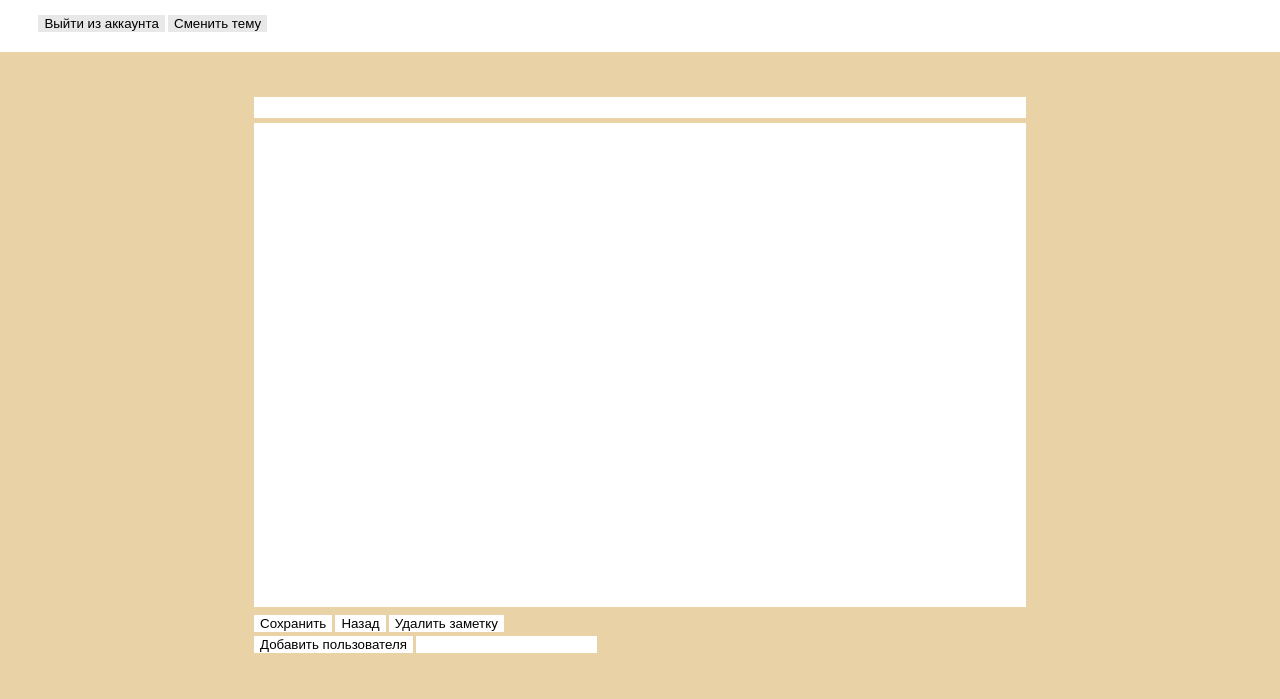
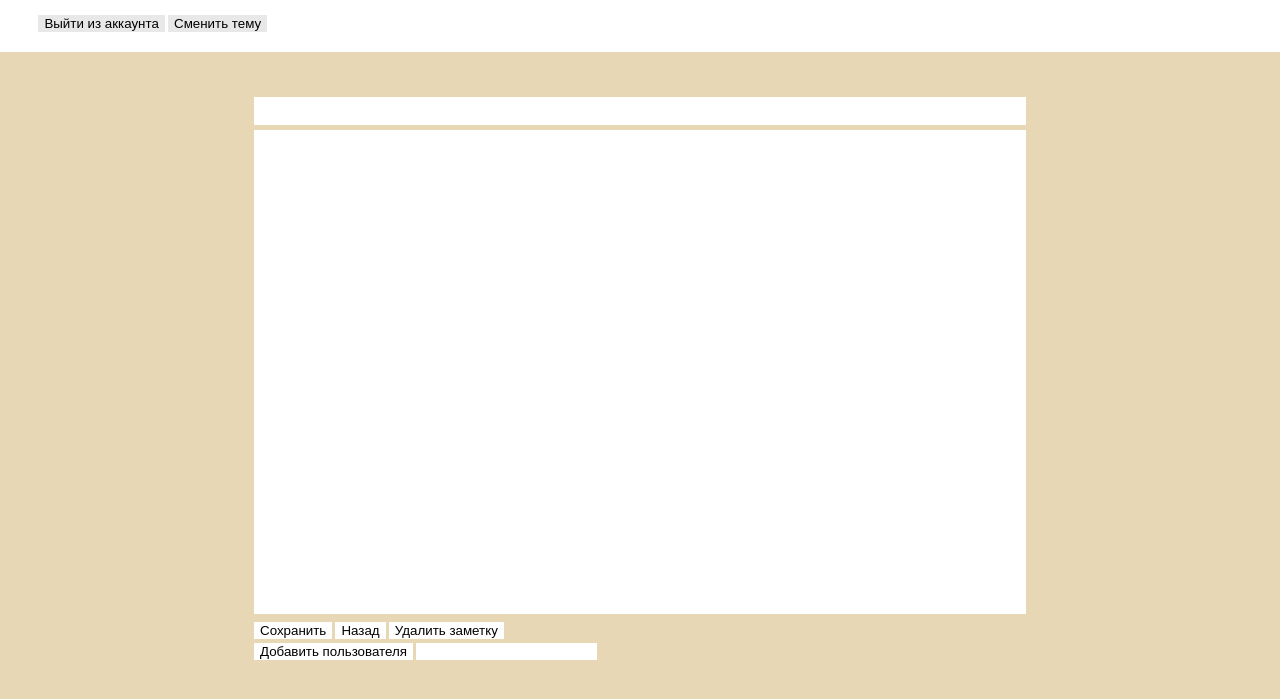
Before and after one commit to dmitriyvasiliev312/online-notes, a Flask app: template templates/edit.html in a window 1280 px wide. Shown: the top 699 px of the page. Run offline with Flask 3, Linux system fonts and the light colour scheme; the template is opened without the code that fills it, so the values that code supplies are empty.

Commit message:
changes in css/html

```diff
--- a/static/css/styles.css
+++ b/static/css/styles.css
@@ -11,6 +11,11 @@ body{
     justify-self: center;
     margin-top: 3.5%;
 }
+
+.content-login{
+    margin-top: 100%;
+}
+
 .header{
     display: flex;
     flex-direction:row;
@@ -31,18 +36,16 @@ textarea{
   font-family: "Source Sans 3", sans-serif;
 }
 
-.note-textarea{
-  height: 80vh;
-}
-
 button{
   border: none;
   outline: none;
+
 }
 
 .button{
   border: none;
   outline: none;
+
 }
 
 input{
@@ -73,4 +76,14 @@ input{
 
 .note-textarea{
     height: 60vh;
+    font-size: medium;
 }
+
+.title-textarea{
+  font-size: large;
+  font-weight: bold;
+}
+
+.bold{
+  font-weight: bold;
+}
--- a/static/css/theme_light.css
+++ b/static/css/theme_light.css
@@ -1,5 +1,5 @@
 body{
-    background-color: rgba(224, 193, 131, 0.717);
+    background-color: rgba(224, 200, 153, 0.717);
 }
 
 .header{
--- a/templates/login.html
+++ b/templates/login.html
@@ -2,6 +2,7 @@
 {% block header %}
 {% endblock %}
 {% block content %}
+    <div class="content-login">
         <form action="" method="post">
             <div>Username:</div><input type="text" name="username" value="" required>
             <div>Password:</div><input type="password" name="password" value="" required>
@@ -13,4 +14,5 @@
         {% for msg in get_flashed_messages() %}
             <div class="flash">{{ msg }}</div>
         {% endfor %}
+    </div>
 {% endblock %}
--- a/templates/register.html
+++ b/templates/register.html
@@ -2,6 +2,7 @@
 {% block header %}
 {% endblock %}
 {% block content %}
+    <div class="content-login">
         <form action="" method="post">
             <div>Username:</div><input type="text" name="username" value="" required>
             <div>Password:</div><input type="password" name="password" value="" required>
@@ -10,4 +11,5 @@
         {% for msg in get_flashed_messages() %}
             <div class="flash">{{ msg }}</div>
         {% endfor %}
+    </div>
 {% endblock %}
```
Lines whose indentation alone changed are shown as unchanged.
